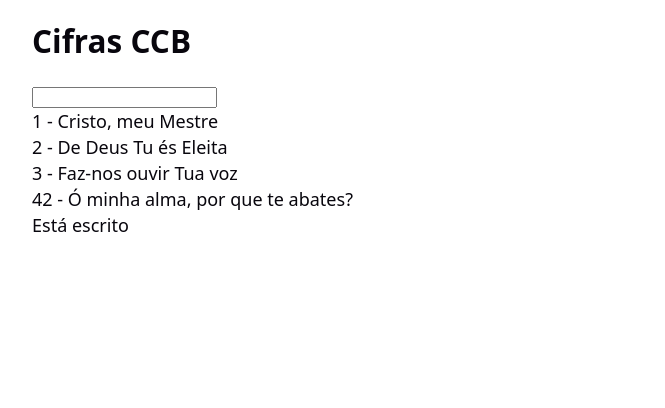
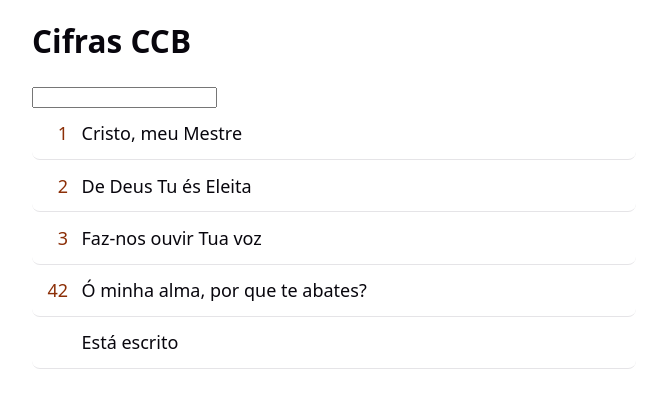
Before and after one commit to yvos77/cifras_ccb, a React (Vite) app: page / in a window 1280 px wide. Shown: the top 408 px of the page, without its empty margins (306-971 px from the left). Built offline with nearby package versions, Linux system fonts and the light colour scheme.

Commit message:
style: transforma item da lista em area de toque com coluna de numero

```diff
--- /dev/null
+++ b/src/components/ItemHino.css
@@ -0,0 +1,25 @@
+.item-link {
+  display: flex;
+  gap: 0.75rem;
+  align-items: baseline;
+  padding: 0.7rem 0rem;
+  min-height: 44px;
+  border-radius: 8px;
+  border-bottom: 1px solid var(--border);
+  transition: background 0.15s;
+}
+
+.item-link:active {
+    background: var(--accent-bg);
+}
+
+.item-numero {
+  flex: 0 0 2rem;
+  text-align: right;
+  color: var(--accent);
+  font-variant-numeric: tabular-nums;
+}
+
+.item-nome {
+  color: var(--text-h);
+}
--- a/src/components/ItemHino.jsx
+++ b/src/components/ItemHino.jsx
@@ -1,10 +1,12 @@
 import { Link } from "react-router-dom";
+import "./ItemHino.css";
 
 function ItemHino({ hino }) {
     return (
-        <li>
-            <Link to={`/hino/${hino.slug}`}>
-            {hino.numero}{hino.numero && <span> - </span>}{hino.nome}
+        <li className="item-hino">
+            <Link to={`/hino/${hino.slug}`} className="item-link">
+                <span className="item-numero">{hino.numero}</span>
+                <span className="item-nome">{hino.nome}</span>
             </Link>
         </li>
     );
```
